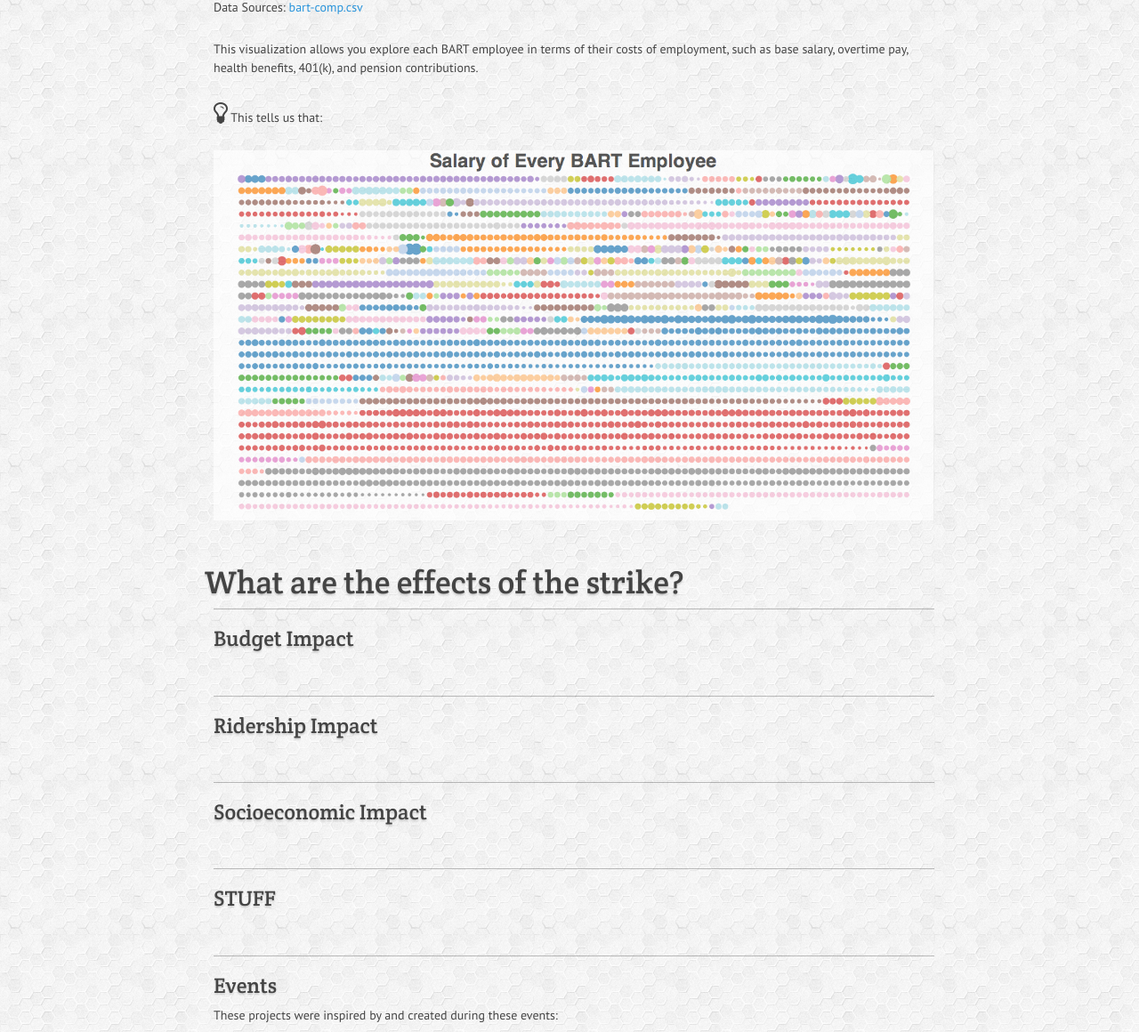
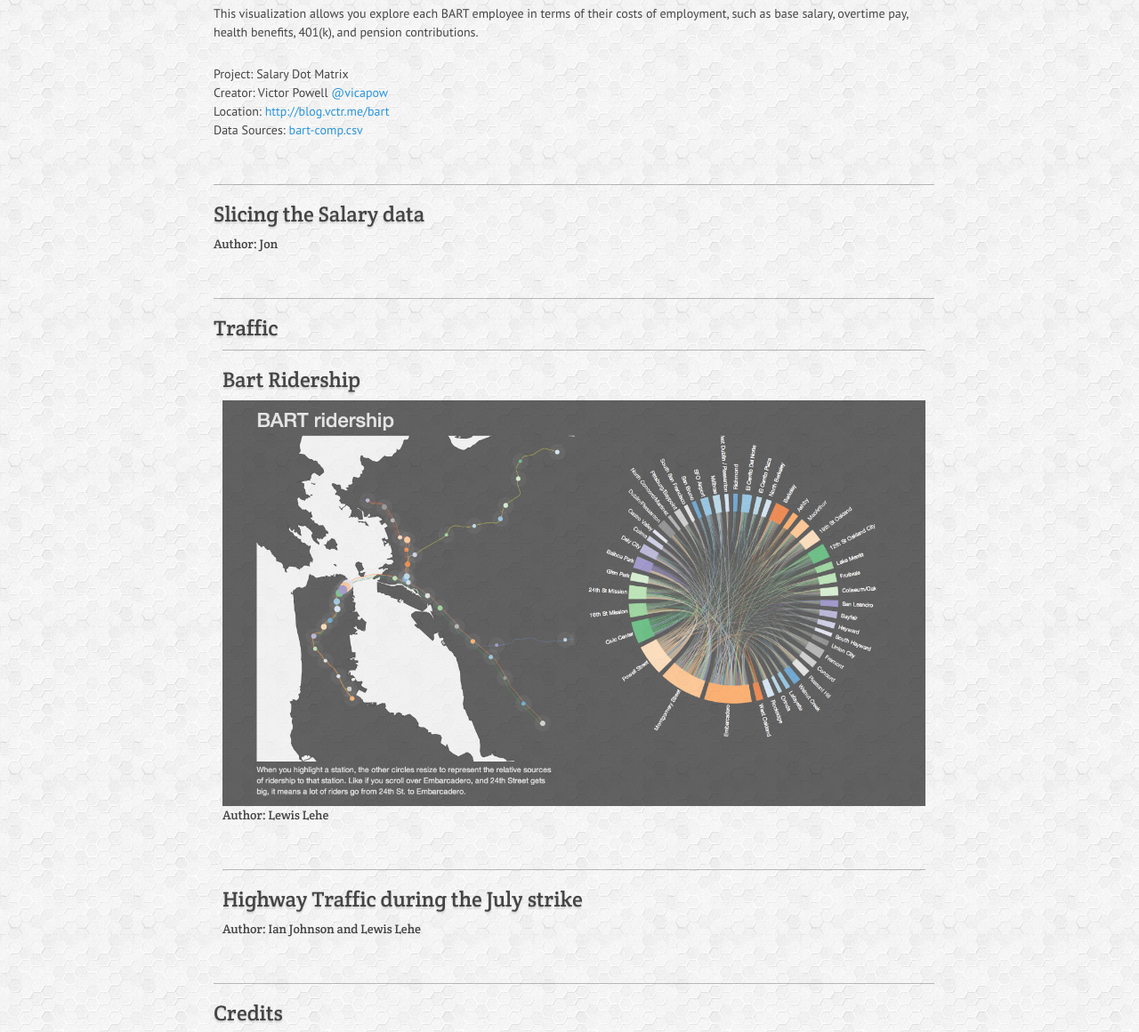
Before and after one commit to enjalot/bart, a PHP site: page / in a window 1280 px wide. Shown: the part 2064-3224 px from the top of the page at 89% size. Run offline with PHP 8.4, Linux system fonts and the light colour scheme; some libraries are stand-ins or nearby versions; some web fonts are replaced.

Commit message:
starting to put projects into place. rearrange a bunch

```diff
--- a/index.html
+++ b/index.html
@@ -53,25 +53,24 @@
         <div id="chapter-00a" class="section">
             <h2>What is the history of BART/union negotiations?</h2>
             <p>The BART unions
-            In 2001, a strike was threatened, and BART employees received a 22 percent raise over the four year period from 2001 to 2005. <a href="http://www.sfgate.com/bayarea/article/BAY-AREA-BART-pay-ranks-high-for-transit-2624636.php" target=_blank>source</a>
-                <br>In 2005, another strike was threatened, and employees won 7% over four years from 2005 to 2009. (need source)
-                <br> In 2009, BART employees negotiated a contract that gave <b>no</b> raise for the following four years. When an agreement wasn't reached July 1st, 2013 the BART unions held a 5 day strike immobilizing many in the Bay Area.
+            In 2001, a strike was threatened, and BART employees received a <a href="http://www.sfgate.com/bayarea/article/BAY-AREA-BART-pay-ranks-high-for-transit-2624636.php" target=_blank>
+              22 percent raise</a>
+            over the four year period from 2001 to 2005.
+            <br><br> In 2009, BART employees negotiated a contract that gave <em>no</em> raise for the following four years.
+              <br>When an agreement wasn't reached July 1st,
+                2013 the BART unions held a 5 day strike immobilizing many in the Bay Area.
+              <br>The strike only ended because the Governor instituted a <a href="http://blogs.kqed.org/newsfix/2013/08/04/bart-strike-deadline-update-talks-go-down-to-the-wire-again/" target=_blank>60 day cooling off period.</a>
             </p>
             <p>
-            The major points of contention for the Unions are Pay raises, reduced employee contribution to pensions, medical benefits and safety.
+            The <a href="http://www.motherjones.com/mojo/2013/07/bay-area-transit-strike-why-it-matters" target=_blank>major points of contention</a> for the Unions are Pay raises, reduced employee contribution to pensions, medical benefits and safety.
             </p>
         </div>
         <div id="chapter-00b" class="section">
-            <h2>What can we do about it?</h2>
-            <iframe width="640" height="480" src="//www.youtube.com/embed/_D-7Wbrt0Ws" frameborder="0" allowfullscreen></iframe>
-
-
-
-        </div>
-        <div id="chapter-00c" class="section">
             <h2>Are the demands reasonable?</h2>
             <p>In a word, NO.</p>
-            <p>BART, also known as "The District", consistently loses money to tune of about $300 million each year in the course of operations.  Their employees are the highest compensated government agency employees in the Bay Area, and nearly in the entire nation. Their wages have kept up with inflation, while millions of other workers across the country have not. <em>And yet, BART unions and employees adamantly insist that they need further pay increases.</em> What makes BART employees feel that they are special and entitled to continual pay increases every year?
+            <p>BART, also known as "The District", consistently loses money to tune of about $300 million each year in the course of operations.
+            Their employees are the <a href="http://www.mercurynews.com/bart/ci_23742276/bart-workers-paychecks-already-outpace-their-peers" target=_blank>highest compensated</a> government agency employees in the Bay Area, and nearly in the entire nation.
+            Their wages have <a href="http://slantedwindows.com/bart-is-bending-us-over-backwards/" target=_blank>kept up with inflation</a>, while millions of other workers across the country have not.
             </p>
             <p>
             Article: <br>
@@ -87,58 +86,79 @@
             </p>
 
         </div>
-        <div id="chapter-00d" class="section">
+      </div>
+
+
+    <div id="chapter-01">
+        <h1>What does "Average Salary" mean?</h1>
+        <div id="chapter-01a" class="section">
+            <h2>Breaking down 80k</h2>
+            Author: Shirley Wu
+
+        </div>
+        <div id="chapter-01b" class="section">
             <h2>How Much Do BART Employees Earn?</h2>
-
+            <iframe frameborder=none src="http://blog.vctr.me/bart/" width="900px" height="500px"></iframe>
+            <p>
+            This visualization allows you explore each BART employee in terms of their costs of employment, such as base salary, overtime pay, health benefits, 401(k), and pension contributions.
+            </p>
             <p>
             Project: Salary Dot Matrix <br/>
             Creator: Victor Powell <a href="https://twitter.com/vicapow" target="_blank">@vicapow</a><br/>
             Location: <a href="http://blog.vctr.me/bart" target="_blank">http://blog.vctr.me/bart</a><br/>
             Data Sources: <a href="">bart-comp.csv</a>
             </p>
-            <p>
-            This visualization allows you explore each BART employee in terms of their costs of employment, such as base salary, overtime pay, health benefits, 401(k), and pension contributions.
-            </p>
-            <p>
-                <i class="icon-lightbulb icon-2x"></i> This tells us that:
-            </p>
-            <a href="http://blog.vctr.me/bart" target="_blank">
-                <img src="site/img/projects/salary-dot-matrix.png"></a>
+        </div>
 
+        <div id="chapter-01c" class="section">
+            <h2>Slicing the Salary data</h2>
 
+            Author: Jon
         </div>
     </div>
 
-    <div id="chapter-01">
-        <h1>What are the effects of the strike?</h1>
-        <div id="chapter-01a" class="section">
-            <h2>Budget Impact</h2>
+    <!--
+<a href="#chapter-02">Traffic</a>
+                        <ul class="nav">
+                            <li><a href="#chapter-02a">Bart Ridership</a></li>
+                            <li><a href="#chapter-02b">Highway traffic during the July strike</a></li>
+                        </ul>
 
-        </div>
-        <div id="chapter-01b" class="section">
-            <h2>Ridership Impact</h2>
 
-        </div>
-        <div id="chapter-01c" class="section">
-            <h2>Socioeconomic Impact</h2>
-
-        </div>
-    </div>
+    -->
 
 
     <div id="chapter-02">
         <div class="section">
-            <h2>STUFF</h2>
-
-
+            <h2>Traffic</h2>
+          <div id="chapter-02a" class="section">
+            <h2>Bart Ridership</h2>
+            <a href="http://vudlab.com/bart/" target=_blank>
+              <img src="site/img/projects/ridership.png" width=900px>
+            </a>
+            Author: Lewis Lehe
+          </div>
+          <div id="chapter-02b" class="section">
+            <h2>Highway Traffic during the July strike</h2>
+            <a href="" target=_blank>
+            </a>
+            Author: Ian Johnson and Lewis Lehe
+          </div>
         </div>
     </div>
 
-
     <div id="chapter-03">
-        <div class="section">
-            <h2>Events</h2>
-            <p>
+      <div class="section">
+         <h2>Credits</h2>
+         <iframe width="640" height="480" src="//www.youtube.com/embed/_D-7Wbrt0Ws" frameborder="0" allowfullscreen></iframe>
+        <p>
+           <br>
+            Who we are (bayd3, vudlab) (what is d3?)<br>
+         <a href="http://www.meetup.com/Bay-Area-d3-User-Group/" target=_blank>Bay Area d3 User Group</a> <br>
+         <a href="http://vudlab.co">VUDLab @ UC Berkeley</a><br>
+         <a href="http://halftone.co">Halftone</a>
+          <p>
+            What we did (collected data, hack sessions (what is hacking?) )
             These projects were inspired by and created during these events:
             </p>
             <p>10/02/2013 - hack the BART strike <br/>
@@ -148,22 +168,13 @@
             10/07/2013 - hack the BART strike round 2<br/>
             <a href="http://www.meetup.com/Bay-Area-d3-User-Group/events/143668252/" target="_blank">http://www.meetup.com/Bay-Area-d3-User-Group/events/143668252/</a>
             </p>
+        </p>
+        <div id="chapter-04a" class="section">
+            <h2>Data Sources</h2>
+            <a href="" target=_blank></a>
+        </div>
 
-
-        </div>
-    </div>
-
-
-    <div id="chapter-04">
-        <div class="section">
-             <h2>Credits</h2>
-
-             <p>
-                 Bay Area d3 User Group: http://www.meetup.com/Bay-Area-d3-User-Group/
-                 VUDLab @ UC Berkeley: http://vudlab.com
-            </p>
-
-        </div>
+      </div>
     </div>
 
 <!-- end content div -->
@@ -184,7 +195,7 @@
                         <a href="#chapter-00">What is going on with BART?</a>
                         <ul class="nav">
                             <li><a href="#chapter-00a">What is the history?</a></li>
-                            <li><a href="#chapter-00b">What can we do about it?</a></li>
+                            <li><a href="#chapter-00b">Are the demands reasonable?</a></li>
                         </ul>
                     </li>
                     <li>
--- a/site/css/main.css
+++ b/site/css/main.css
@@ -289,6 +289,9 @@ img {
 
 
 
+iframe {
+  overflow: hidden;
+}
 #content p {
     margin-bottom: 26px;
 }
```
Also changed, not shown: site/img/projects/ridership.png (added).
